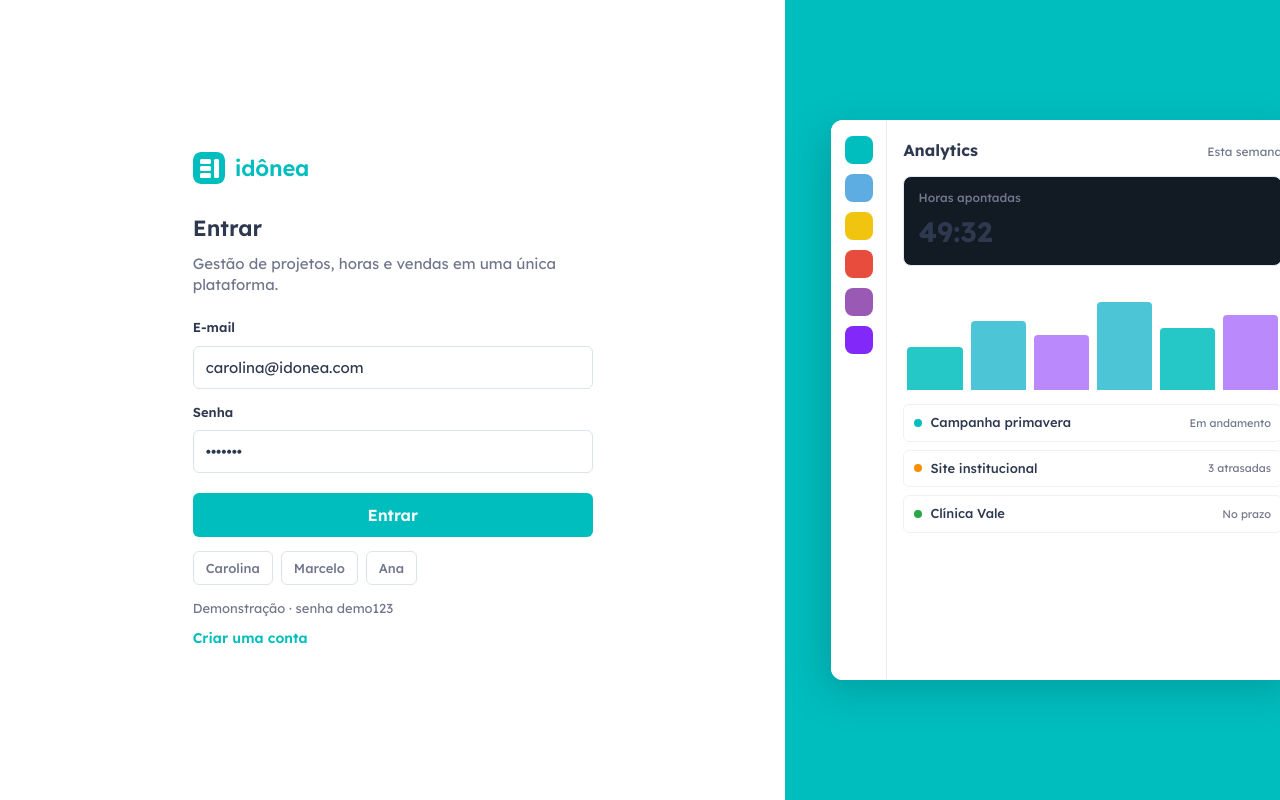
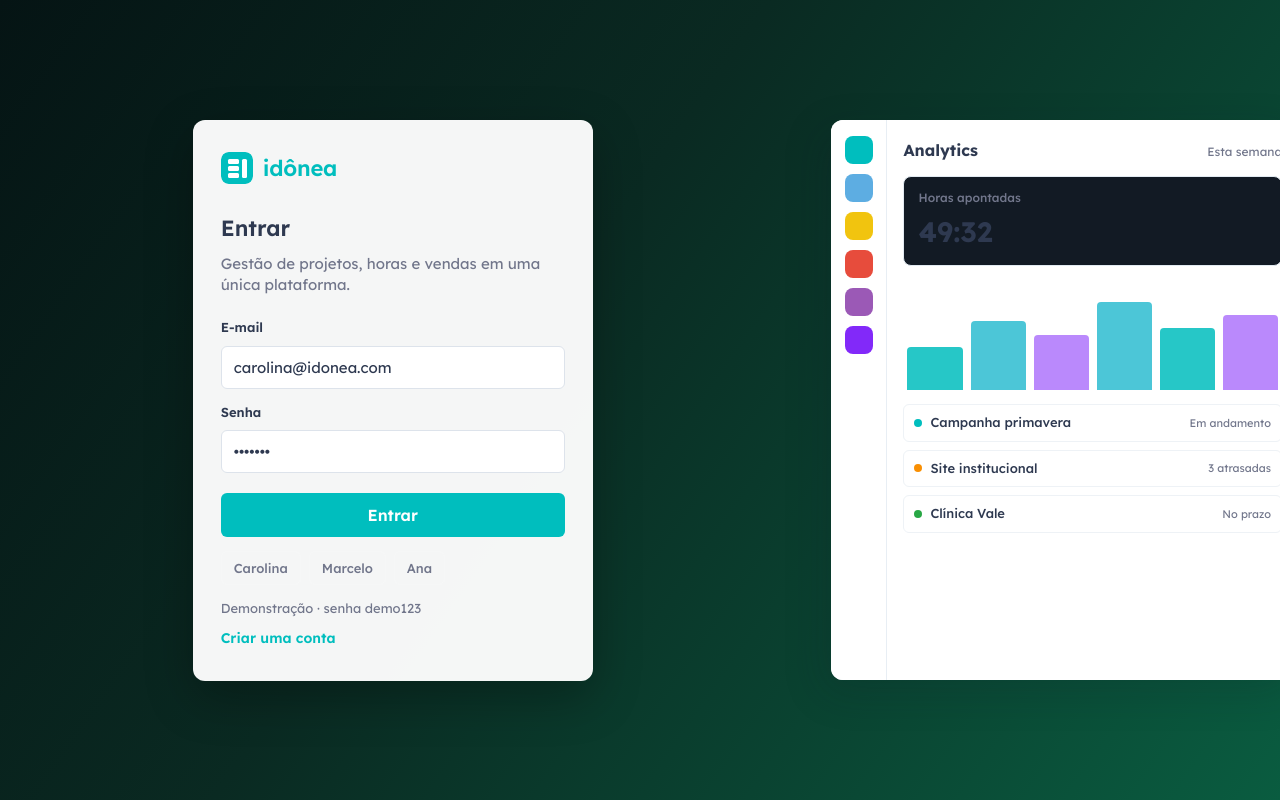
Before and after one commit to MingLim009/idonea-plataforma, a React (Vite) app in the folder client/: page / in a window 1280 px wide. Built offline with nearby package versions, Linux system fonts and the light colour scheme.

Commit message:
Apply Artia dark teal-to-forest green gradient across all backgrounds

```diff
--- a/client/src/styles.css
+++ b/client/src/styles.css
@@ -1,19 +1,23 @@
 :root {
-  /* Artia.com exact palette */
-  --bg: #ffffff;
-  --bg-soft: #060a11;
-  --bg-glow: rgba(0, 190, 190, 0.16);
+  /* Artia dark teal → forest green */
+  --bg-deep: #051414;
+  --bg-mid: #0a2a22;
+  --bg-green: #0a5c40;
+  --bg-app: linear-gradient(125deg, #051414 0%, #0a2a22 42%, #0a5c40 100%);
+  --bg: #051414;
+  --bg-soft: #0a2a22;
+  --bg-glow: rgba(0, 190, 126, 0.22);
   --paper: #ffffff;
   --ink: #2e3950;
-  --muted: #71768b;
-  --line: #dde3eb;
+  --muted: #a8b3c4;
+  --line: rgba(255, 255, 255, 0.12);
   --teal: #00bebe;
   --teal-deep: #00aec7;
-  --teal-soft: #e8f8f8;
+  --teal-soft: rgba(0, 190, 190, 0.16);
   --orange: #f98f03;
   --orange-soft: #fff4e6;
   --purple: #8229f9;
-  --navy: #0a1926;
+  --navy: #051414;
   --good: #28a745;
   --good-soft: #e9f7ee;
   --warn: #ffc107;
@@ -22,8 +26,8 @@
   --bad-soft: #ffecec;
   --info: #007bff;
   --info-soft: #e8f1ff;
-  --shadow: 0 2px 12px rgba(46, 57, 80, 0.08);
-  --shadow-card: 0 1px 2px rgba(46, 57, 80, 0.06);
+  --shadow: 0 2px 12px rgba(0, 0, 0, 0.28);
+  --shadow-card: 0 1px 2px rgba(0, 0, 0, 0.12);
   --radius: 6px;
   --radius-pill: 50px;
   --font: Lexend, sans-serif;
@@ -31,13 +35,14 @@
   font-family: var(--font);
   font-style: normal;
   color: var(--ink);
-  background: var(--bg);
+  background: var(--bg-deep);
 }
 
 * { box-sizing: border-box; }
 html, body {
   margin: 0;
-  background: #ffffff;
+  background: var(--bg-app);
+  background-attachment: fixed;
   min-height: 100vh;
   font-family: Lexend, sans-serif;
   font-style: normal;
@@ -65,13 +70,17 @@ h1, h2, h3 {
 .page-head h1 { color: #1c2b33; }
 .muted, .page-head .muted { color: #4a5568; }
 
-.app { height: 100vh; display: flex; overflow: hidden; background: #ffffff; }
+.app {
+  height: 100vh; display: flex; overflow: hidden;
+  background: var(--bg-app);
+  background-attachment: fixed;
+}
 
 .sidebar {
   width: 220px;
-  background: #ffffff;
-  border-right: 1px solid var(--line);
-  color: var(--ink);
+  background: rgba(5, 20, 20, 0.72);
+  border-right: 1px solid rgba(255,255,255,0.1);
+  color: #e8eef4;
   padding: 18px 12px;
   display: flex;
   flex-direction: column;
@@ -80,6 +89,7 @@ h1, h2, h3 {
   position: relative;
   z-index: 30;
   align-items: stretch;
+  backdrop-filter: blur(8px);
 }
 .brand {
   padding: 4px 8px 12px;
@@ -110,7 +120,7 @@ h1, h2, h3 {
 }
 .brand span {
   display: block;
-  color: #71768b;
+  color: #9eb0b8;
   font-size: 12px;
   font-weight: 400;
   font-family: Lexend, sans-serif;
@@ -120,7 +130,7 @@ h1, h2, h3 {
 .nav button, .ghost, .primary, .danger, .textish, .pill-btn { border: 0; }
 .nav button {
   background: transparent;
-  color: #71768b;
+  color: #c5d4da;
   text-align: left;
   padding: 10px 12px;
   display: flex;
@@ -138,23 +148,23 @@ h1, h2, h3 {
   width: 22px; height: 22px;
   display: grid; place-items: center;
   background: transparent;
-  color: #71768b;
+  color: #c5d4da;
   font-size: 16px;
   box-shadow: none !important;
 }
 .nav button .nav-ico i { line-height: 1; color: inherit; }
-.nav button[data-tone] .nav-ico { background: transparent; color: #71768b; }
+.nav button[data-tone] .nav-ico { background: transparent; color: #c5d4da; }
 .nav button.active, .nav button:hover {
-  background: #e8f8f8;
-  color: #00aec7;
+  background: rgba(0, 190, 190, 0.18);
+  color: #ffffff;
 }
 .nav button.active .nav-ico,
-.nav button:hover .nav-ico { color: #00aec7; }
+.nav button:hover .nav-ico { color: #00bebe; }
 .nav button.active { box-shadow: inset 3px 0 0 #00bebe; border-radius: 0 8px 8px 0; }
 .sidebar .userbox {
   margin-top: auto; padding: 12px 8px 4px;
   display: flex; flex-direction: row; gap: 10px; align-items: center;
-  border-top: 1px solid var(--line); width: 100%;
+  border-top: 1px solid rgba(255,255,255,0.1); width: 100%;
 }
 .sidebar .userbox > div { display: block; min-width: 0; }
 .sidebar .userbox strong {
@@ -163,9 +173,10 @@ h1, h2, h3 {
   white-space: nowrap; overflow: hidden; text-overflow: ellipsis;
 }
 .sidebar .userbox small {
-  display: block; color: #71768b; font-size: 12px;
+  display: block; color: #9eb0b8; font-size: 12px;
   font-family: Lexend, sans-serif; font-style: normal;
 }
+.sidebar .userbox strong { color: #ffffff; }
 .sidebar .userbox > .logout:last-child { display: none; }
 .sidebar .logout {
   background: transparent; color: #00bebe; padding: 0; margin-top: 2px;
@@ -178,10 +189,15 @@ h1, h2, h3 {
   font-family: Lexend, sans-serif; font-style: normal;
 }
 
-.main { flex: 1; min-width: 0; min-height: 0; display: flex; flex-direction: column; background: #060a11; }
+.main {
+  flex: 1; min-width: 0; min-height: 0; display: flex; flex-direction: column;
+  background: transparent;
+}
 .topbar {
   height: 64px; display: flex; align-items: center; gap: 16px;
-  padding: 0 24px; border-bottom: 1px solid rgba(255,255,255,0.08); background: #0a1219;
+  padding: 0 24px; border-bottom: 1px solid rgba(255,255,255,0.1);
+  background: rgba(5, 20, 20, 0.55);
+  backdrop-filter: blur(8px);
 }
 .search { flex: 1; position: relative; max-width: 520px; }
 .search input, .field input, .field select, .field textarea, .composer input, .composer textarea {
@@ -230,9 +246,7 @@ h1, h2, h3 {
 
 .content {
   padding: 24px; flex: 1; overflow: auto;
-  background:
-    radial-gradient(ellipse 70% 50% at 0% 0%, var(--bg-glow), transparent 55%),
-    #060a11;
+  background: transparent;
 }
 .page-head { display: flex; justify-content: space-between; gap: 16px; align-items: flex-end; margin-bottom: 20px; }
 .page-head h1 {
@@ -404,7 +418,8 @@ h1, h2, h3 { color: #1c2b33; }
   min-height: 100vh;
   display: grid;
   grid-template-columns: minmax(0, 1.35fr) minmax(280px, 0.85fr);
-  background: #ffffff;
+  background: var(--bg-app);
+  background-attachment: fixed;
   font-family: Lexend, sans-serif;
   font-style: normal;
 }
@@ -413,9 +428,15 @@ h1, h2, h3 { color: #1c2b33; }
   align-items: center;
   justify-content: center;
   padding: 40px 24px;
-  background: #ffffff;
+  background: transparent;
 }
-.login-form { width: min(400px, 100%); }
+.login-form {
+  background: rgba(255,255,255,0.96);
+  border-radius: 12px;
+  padding: 32px 28px;
+  box-shadow: 0 16px 48px rgba(0,0,0,0.28);
+}
+.login-form { width: min(400px, 100%); box-sizing: border-box; }
 .login-brand {
   display: flex;
   align-items: center;
@@ -510,7 +531,7 @@ h1, h2, h3 { color: #1c2b33; }
   cursor: pointer;
 }
 .login-side {
-  background: #00bebe;
+  background: transparent;
   position: relative;
   overflow: hidden;
   display: flex;
```
